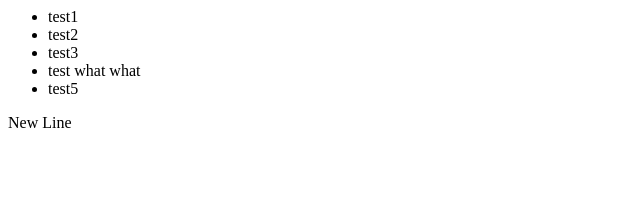
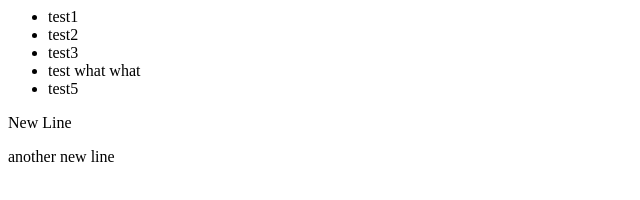
Before and after one commit to OldDogBrown/learn, a plain HTML site: page index.html in a window 1280 px wide. Shown: the whole page, without its empty margins (0-640 px from the left). Drawn offline with Linux system fonts and the light colour scheme.

Commit message:
added new line

```diff
--- a/index.html
+++ b/index.html
@@ -8,5 +8,6 @@
 	</ul>
 	<div>
 		<p>New Line</p>
+		<p>another new line</p>
 	</div>
 </div>
```
